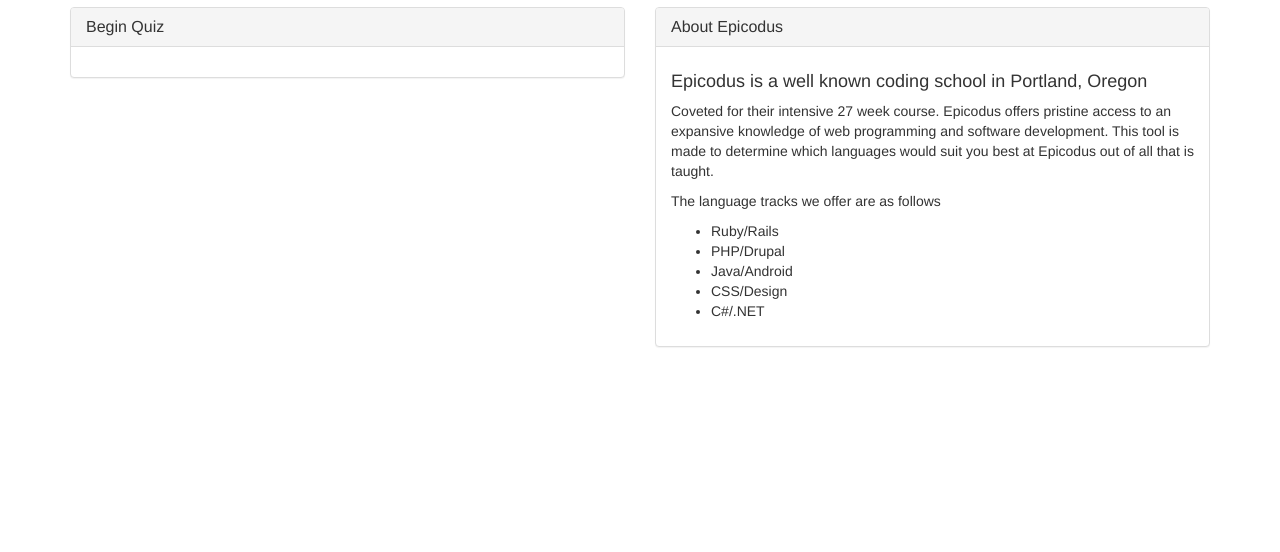
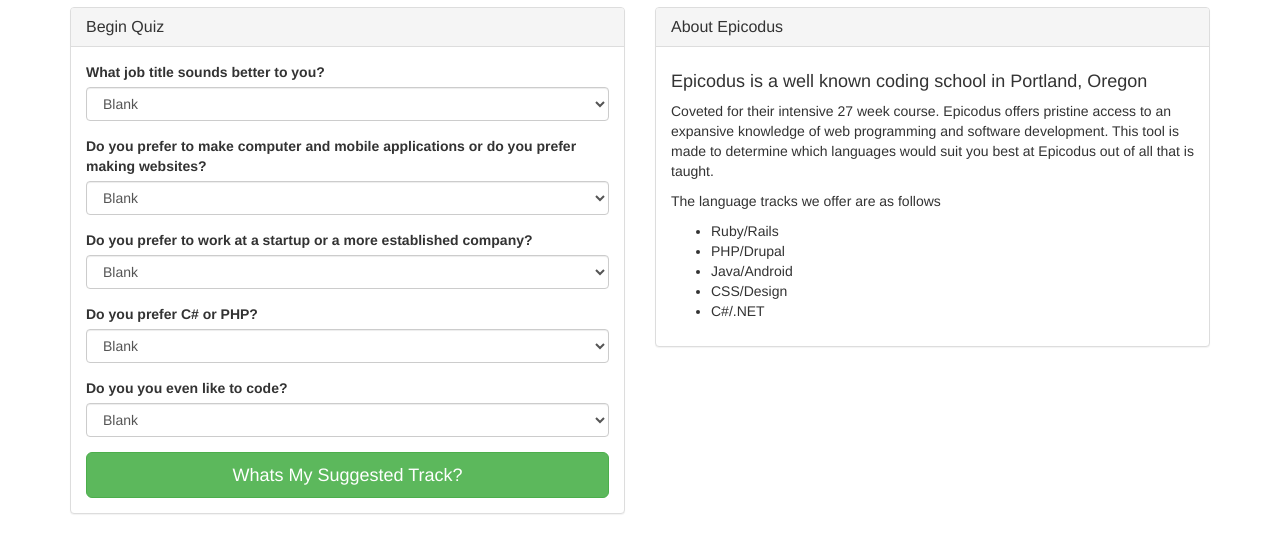
Before and after one commit to GrantRotzien/Track-finder, a plain HTML site: page index.html in a window 1280 px wide. Shown: the part 134-686 px from the top of the page. Drawn offline with Linux system fonts and the light colour scheme.

Commit message:
add empty forms to html

```diff
--- a/index.html
+++ b/index.html
@@ -25,6 +25,60 @@
               <h2 class="panel-title">Begin Quiz</h2>
             </div>
             <div class="panel-body">
+              <form>
+                <div class="form-group">
+                  <label for="Javaorphp">What job title sounds better to you?</label>
+                  <select class="form-control" id="a">
+                    <option>Blank</option>
+                    <option value="java">Software Engineer</option>
+                    <option value="php">Web Developer</option>
+                  </select>
+                </div>
+
+                <div class="form-group">
+                  <label for="javaorruby">Do you prefer to make computer and mobile applications or do you prefer making websites?</label>
+                  <select class="form-control" id="b">
+                    <option>Blank</option>
+                    <option value="java">Software and Mobile Apps</option>
+                    <option value="ruby">Websites</option>
+                  </select>
+                </div>
+
+                <div class="form-group">
+                  <label for="rubyorcsharp">Do you prefer to work at a startup or a more established company?</label>
+                  <select class="form-control" id="c">
+                    <option>Blank</option>
+                    <option value="csharp">Established</option>
+                    <option value="ruby">Startup</option>
+                  </select>
+                </div>
+
+                <div class="form-group">
+                  <label for="softwareorweb">Do you prefer C# or PHP?</label>
+                  <select class="form-control" id="a">
+                    <option>Blank</option>
+                    <option value="csharp">I have no clue what that means</option>
+                    <option value="php">PHP all the way!</option>
+                  </select>
+                </div>
+
+                <div class="form-group">
+                  <label for="softwareorweb">Do you you even like to code?</label>
+                  <select class="form-control" id="e">
+                    <option>Blank</option>
+                    <option value="java">I binge watched Silicon Valley on HBO so here i am!</option>
+                    <option value="css">I like the way facebook is designed so here i am!</option>
+                  </select>
+                </div>
+                <button type="submit" class="btn btn-success btn-lg btn-block">Whats My Suggested Track?</button>
+              </form>
+
+
+
+
+
+
+
 
             </div>
           </div>
```
